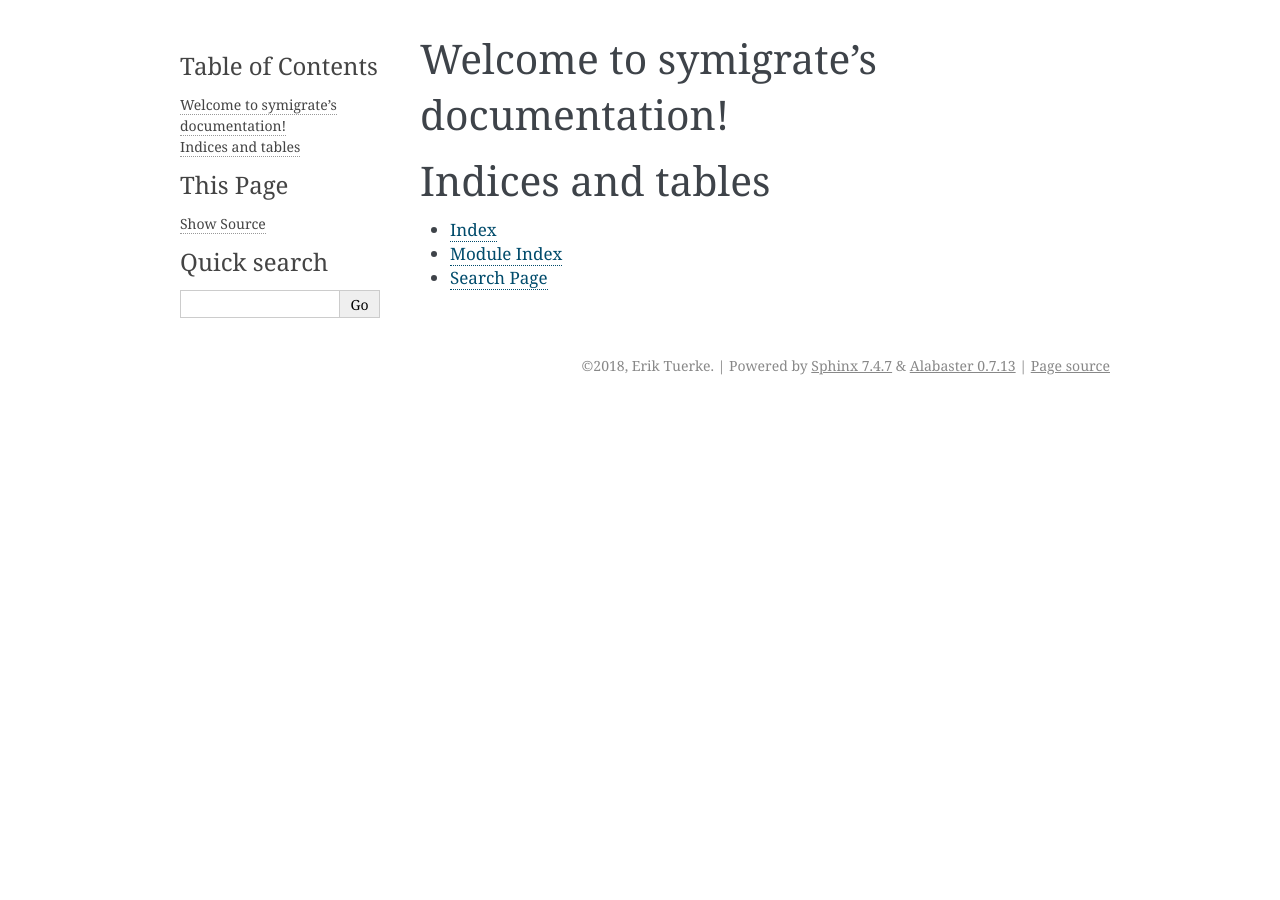
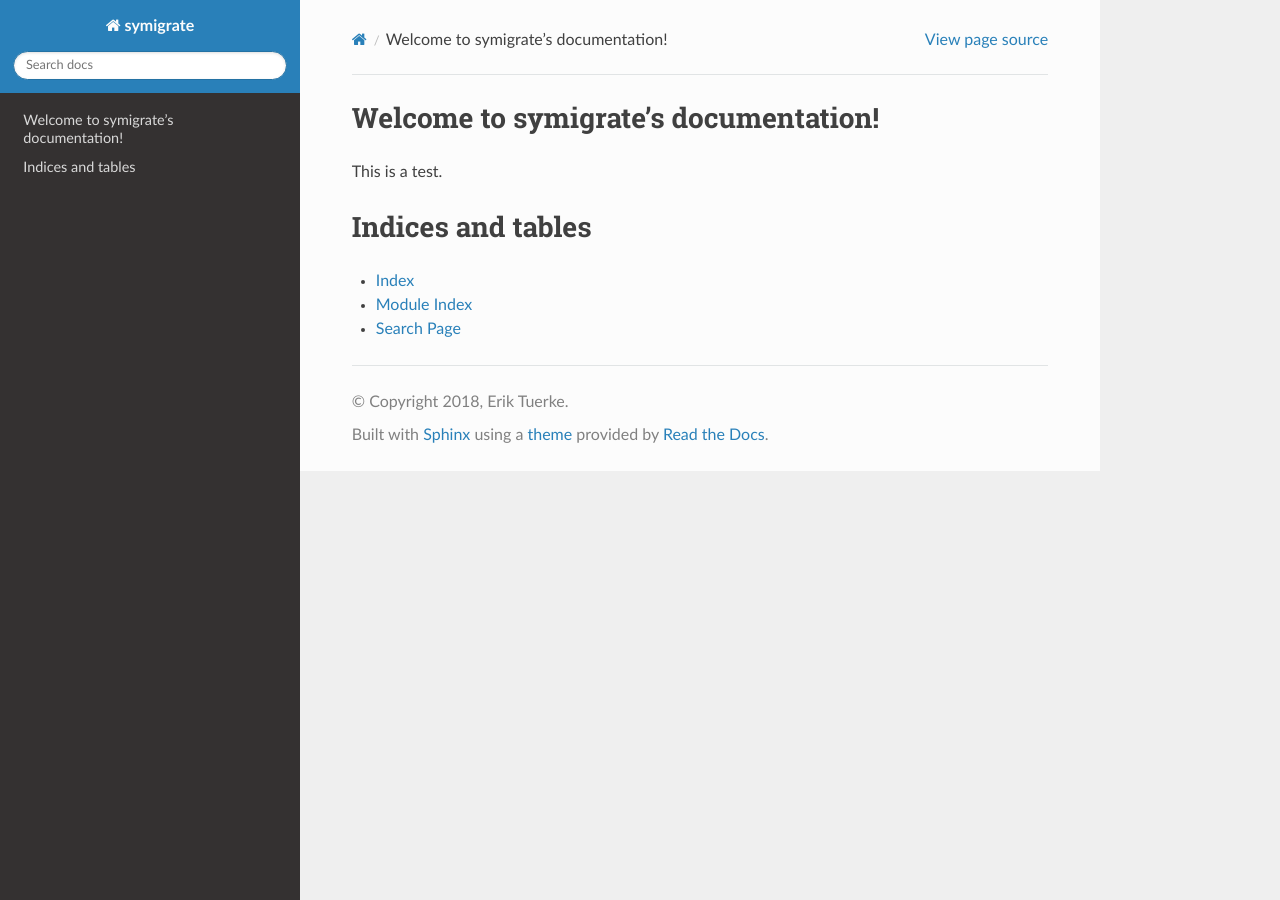
Before and after one commit to Rollmops/symigrate, a Sphinx documentation site: the page built from docs/index.rst, in a window 1280 px wide. Built offline with Sphinx 7.4.7 and the Read the Docs theme 2.0.0, drawn with Linux system fonts in a browser that asks for light colours.

Commit message:
set sphinx theme

```diff
--- a/docs/conf.py
+++ b/docs/conf.py
@@ -72,7 +72,7 @@ pygments_style = 'sphinx'
 # The theme to use for HTML and HTML Help pages.  See the documentation for
 # a list of builtin themes.
 #
-html_theme = 'alabaster'
+html_theme = 'sphinx_rtd_theme'
 
 # Theme options are theme-specific and customize the look and feel of a theme
 # further.  For a list of options available for each theme, see the
--- a/docs/index.rst
+++ b/docs/index.rst
@@ -1,5 +1,7 @@
 Welcome to symigrate's documentation!
 =====================================
+
+This is a test.
 
 .. toctree::
    :maxdepth: 2
```
